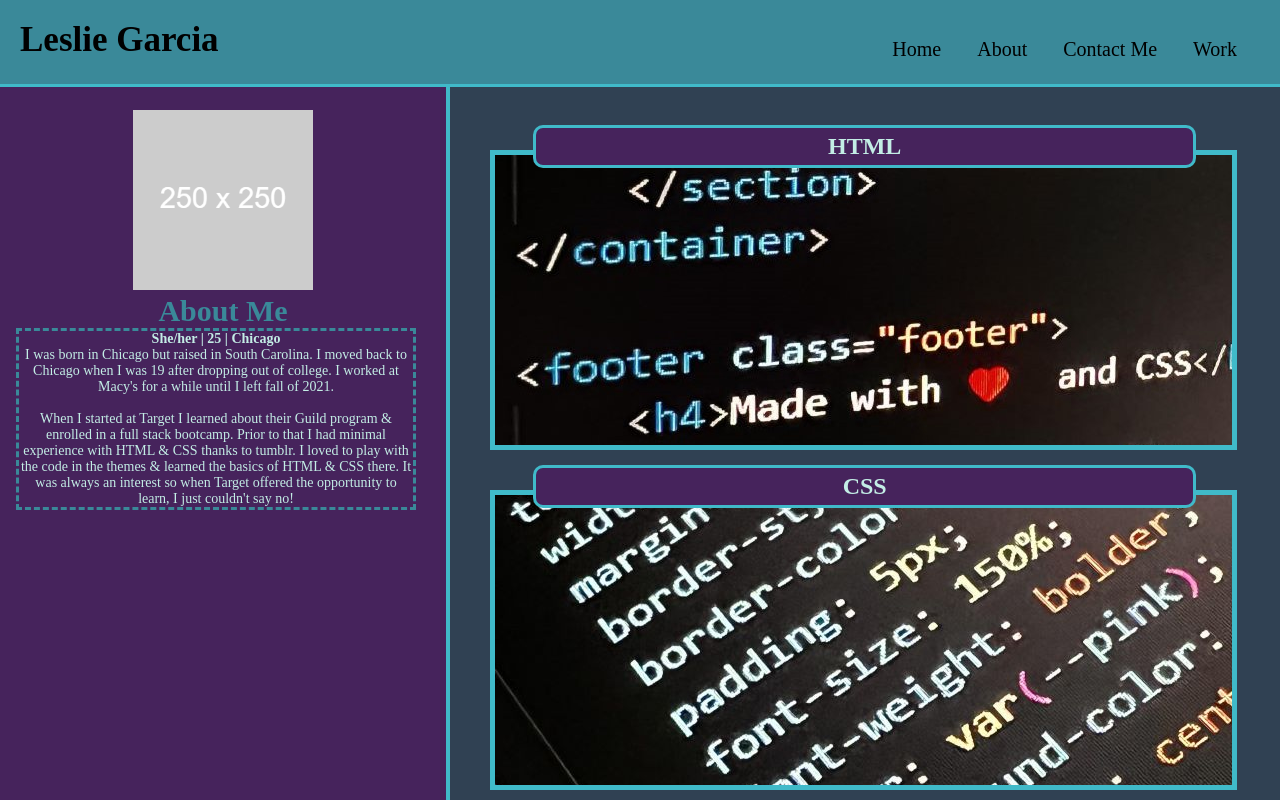
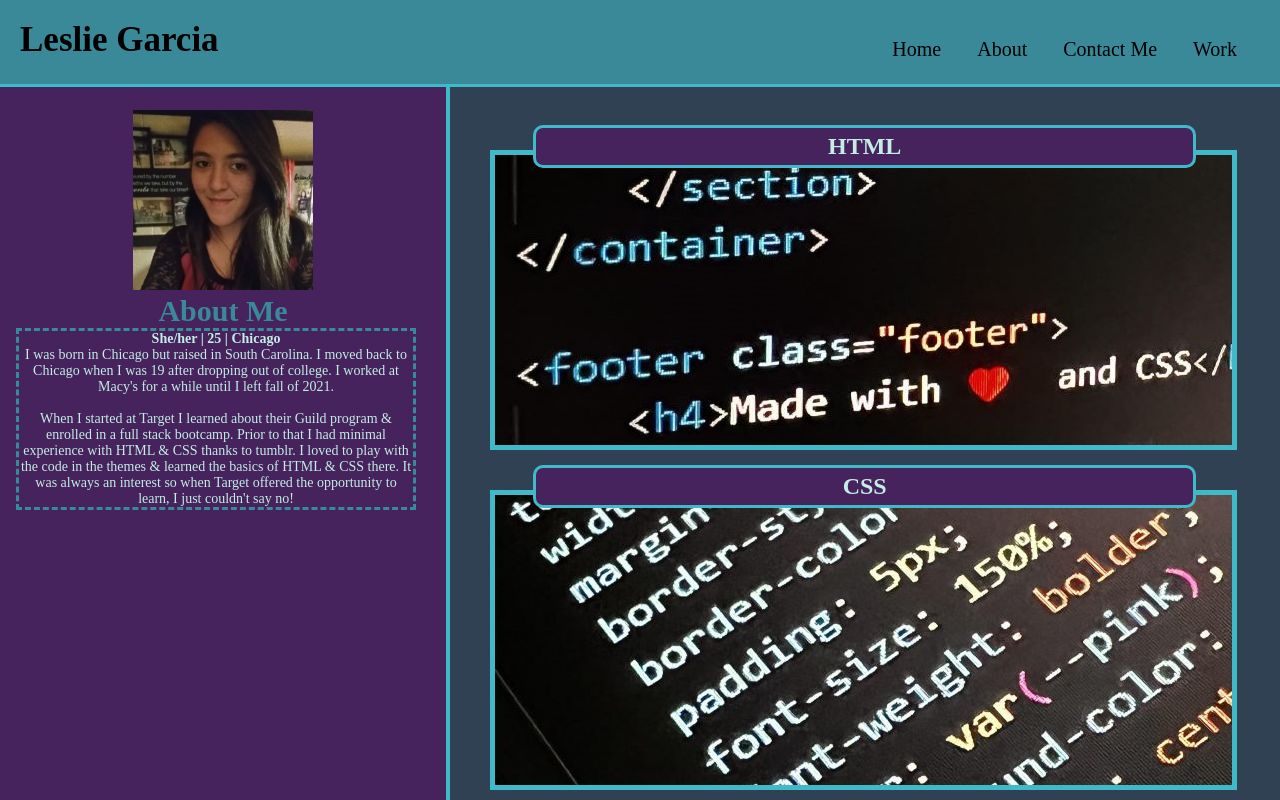
Before and after one commit to lesliefg/module-two, a plain HTML site: page index.html in a window 1280 px wide. Shown: the top 800 px of the page. Drawn offline with Linux system fonts and the light colour scheme.

```diff
--- a/assets/style.css
+++ b/assets/style.css
@@ -83,6 +83,10 @@
     padding-top: 110px;
     max-height: auto;
     text-align: center;
+  }
+  .sidebar img {
+    max-height: 250px;
+    max-width: 250px;
   }
   /*Sidebar header styling*/
 .sidebar h2 {
--- a/index.html
+++ b/index.html
@@ -29,7 +29,7 @@
 <!--This is your sidebar section for tablets, laptops and desktop screens-->
 <sidebar class="sidebar">
     <!--This links the sidebar image and gives it an alt attribute for accesibility-->
-    <img src="./assets/images/250x250.png" alt="250x250 gray filler image" id="sidebar-img">
+    <img src="./assets/images/Sidebar.jpg" alt="250x250 gray filler image" id="sidebar-img">
     <!--This is the sidebar header and about section-->
     <h2>About Me</h2>
     <P><b>She/her | 25 | Chicago</b>
@@ -119,7 +119,7 @@
         <!--Hidden about section title-->
         <h3 id="hidden-title">About Me</h3>
         <!--Hidden about section image-->
-        <img src="./assets/images/250x250.png" id="hidden-img" alt="orange tabby cat wearing a black and red plaid sweater">
+        <img src="./assets/images/Sidebar.jpg" id="hidden-img" alt="orange tabby cat wearing a black and red plaid sweater">
         <!--Hidden about section bio/description-->
         <p id="hidden-bio"><b>She/her | 25 | Chicago</b>
             <br>I was born in Chicago but raised in South Carolina. I moved back
```
Also changed, not shown: assets/images/Sidebar.jpg (added), assets/screenshots/Desktop-1.png (added), assets/screenshots/Desktop-3.png (added), assets/screenshots/Smaller-1.png (added), assets/screenshots/Smaller-2.png (added), assets/screenshots/Smaller-3.png (added), assets/screenshots/Smallest-1.png (added), assets/screenshots/Smallest-2.png (added), assets/screenshots/Smallest-3.png (added), assets/screenshots/Smallest-4.png (added), 2 other files.
